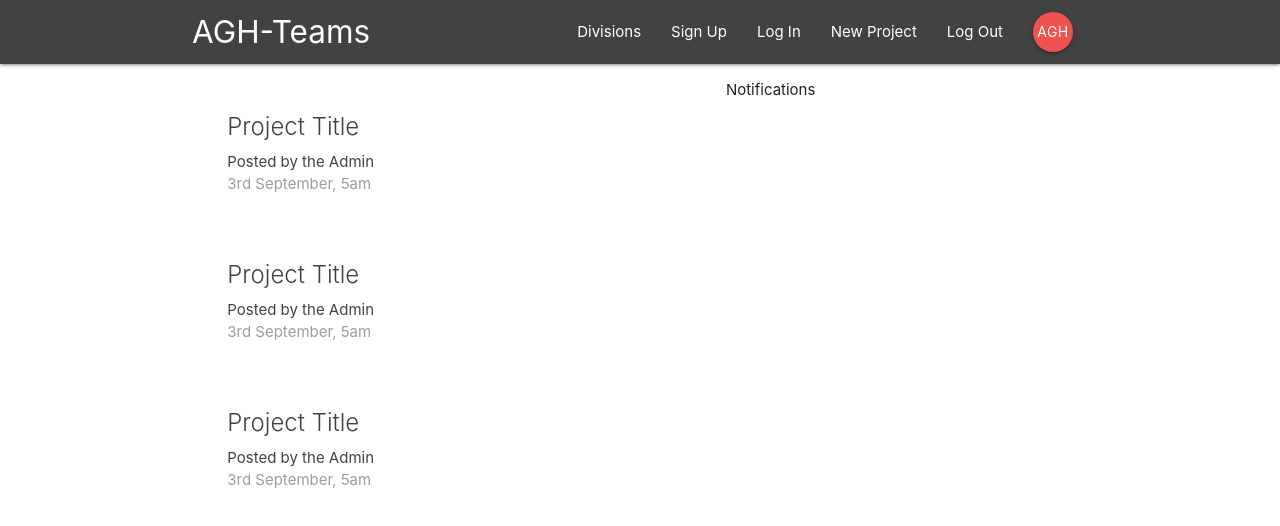
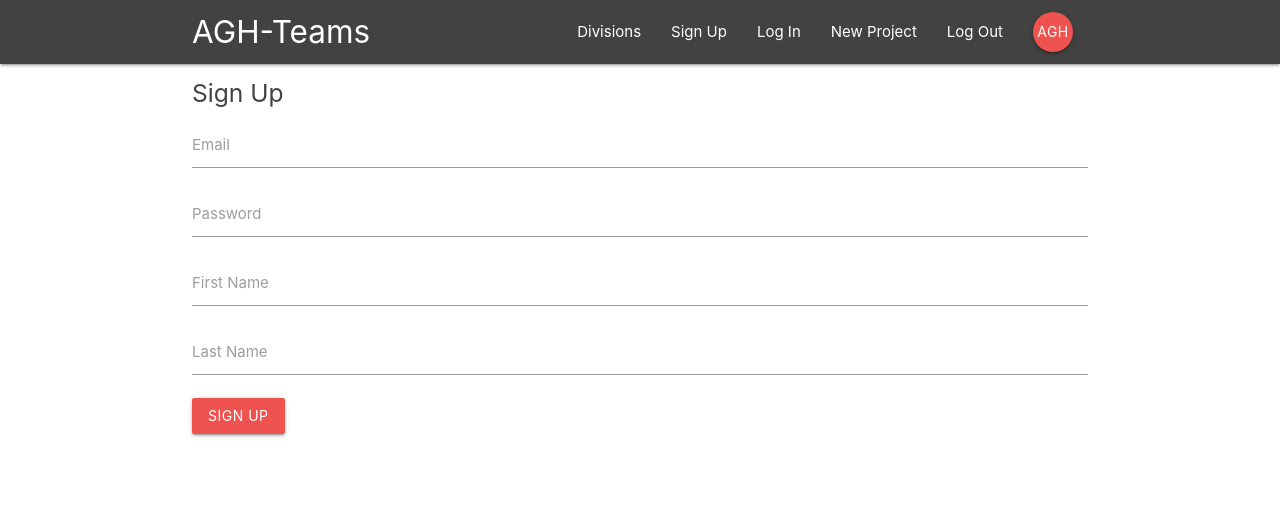
Before and after one commit to pidubiel/agh-teams, a React (Create React App) app: page /signup in a window 1280 px wide. Shown: the top 526 px of the page. Built offline with nearby package versions, Linux system fonts and the light colour scheme.

Commit message:
Added SignUp, SignIn and Project Components

```diff
--- a/src/App.js
+++ b/src/App.js
@@ -2,6 +2,9 @@
 import { BrowserRouter, Switch, Route } from 'react-router-dom'
 import Navbar from './components/layout/Navbar'
 import Dashboard from './components/dashboard/Dashboard'
+import ProjectDetails from './components/projects/ProjectDetails'
+import SignIn from './components/auth/SignIn'
+import SignUp from './components/auth/SignUp'
 
 class App extends Component {
   render(){
@@ -10,7 +13,10 @@
         <div className="App">
           <Navbar />
           <Switch>
-            <Route path="/" component={Dashboard} />
+            <Route exact path="/" component={Dashboard} />
+            <Route path="/project/:id" component={ProjectDetails} />
+            <Route path="/signin" component={SignIn} />
+            <Route path="/signup" component={SignUp} />
           </Switch>
         </div>
       </BrowserRouter>
--- a/src/components/auth/SignIn.js
+++ b/src/components/auth/SignIn.js
@@ -0,0 +1,40 @@
+import React, { Component } from 'react'
+
+class SignIn extends Component {
+  state = {
+    email: '',
+    password: ''
+  }
+  handleChange = (e) => {
+    //console.log(this.state);
+    this.setState({
+      [e.target.id]: e.target.value
+    })
+  }
+  handleSubmit = (e) => {
+    e.preventDefault();
+    console.log(this.state);
+  }
+  render() {
+    return (
+      <div className="container">
+        <form onSubmit={this.handleSubmit} className="white">
+          <h5 className="grey-text text-darken-3">Sign In</h5>
+          <div className="input-field">
+            <label htmlFor="email">Email</label>
+            <input type="email" id="email" onChange={this.handleChange}/>
+          </div>
+          <div className="input-field">
+            <label htmlFor="password">Password</label>
+            <input type="password" id="password" onChange={this.handleChange}/>
+          </div>
+          <div className="input-field">
+            <button className="btn red lighten-1 waves-effect waves-light">Login</button>
+          </div>
+        </form>
+      </div>
+    )
+  }
+}
+
+export default SignIn
--- a/src/components/auth/SignUp.js
+++ b/src/components/auth/SignUp.js
@@ -0,0 +1,51 @@
+import React, { Component } from 'react'
+
+class SignUp extends Component {
+  state = {
+    email: '',
+    password: '',
+    firstName: '',
+    lastName: '',
+    faculty: ''
+  }
+  handleChange = (e) => {
+    //console.log(this.state);
+    this.setState({
+      [e.target.id]: e.target.value
+    })
+  }
+  handleSubmit = (e) => {
+    e.preventDefault();
+    console.log(this.state);
+  }
+  render() {
+    return (
+      <div className="container">
+        <form onSubmit={this.handleSubmit} className="white">
+          <h5 className="grey-text text-darken-3">Sign Up</h5>
+          <div className="input-field">
+            <label htmlFor="email">Email</label>
+            <input type="email" id="email" onChange={this.handleChange}/>
+          </div>
+          <div className="input-field">
+            <label htmlFor="password">Password</label>
+            <input type="password" id="password" onChange={this.handleChange}/>
+          </div>
+          <div className="input-field">
+            <label htmlFor="firstName">First Name</label>
+            <input type="text" id="firstName" onChange={this.handleChange}/>
+          </div>
+          <div className="input-field">
+            <label htmlFor="lastName">Last Name</label>
+            <input type="text" id="lastName" onChange={this.handleChange}/>
+          </div>
+          <div className="input-field">
+            <button className="btn red lighten-1 waves-effect waves-light">Sign Up</button>
+          </div>
+        </form>
+      </div>
+    )
+  }
+}
+
+export default SignUp
--- a/src/components/projects/ProjectDetails.js
+++ b/src/components/projects/ProjectDetails.js
@@ -0,0 +1,21 @@
+import React from 'react'
+
+const ProjectDetails = (props) => {
+  const id = props.match.params.id;
+  return (
+    <div className="container section project-details">
+      <div className="card grey lighten-5 z-depth-0">
+        <div className="card-content">
+          <span className="card-title">Project Title - {id}</span>
+          <p>Lorem ipsum, dolor sit amet consectetur adipisicing elit. Hic natus esse fuga, voluptatem architecto, corrupti maiores nesciunt consequuntur earum quasi, quos quis. Odit accusantium vero beatae atque ipsam qui nulla!</p>
+        </div>
+        <div className="card-action grey lighten-4 grey-text">
+          <div>Posted by the Admin</div>
+          <div>2nd September, 2am</div>
+        </div>
+      </div>
+    </div>
+  )
+}
+
+export default ProjectDetails
--- a/src/components/projects/ProjectList.js
+++ b/src/components/projects/ProjectList.js
@@ -1,29 +1,12 @@
 import React from 'react'
+import ProjectSummary from './ProjectSummary'
 
 const ProjectList = () => {
   return (
     <div className="project-list section">
-      <div className="card z-depth-0 project-summary">
-        <div className="card-content grey-text text-darken-3">
-          <span className="card-title">Project Title</span>
-          <p>Posted by the Admin</p>
-          <p className="grey-text">3rd September, 5am</p>
-        </div>
-      </div>
-      <div className="card z-depth-0 project-summary">
-        <div className="card-content grey-text text-darken-3">
-          <span className="card-title">Project Title</span>
-          <p>Posted by the Admin</p>
-          <p className="grey-text">3rd September, 5am</p>
-        </div>
-      </div>
-      <div className="card z-depth-0 project-summary">
-        <div className="card-content grey-text text-darken-3">
-          <span className="card-title">Project Title</span>
-          <p>Posted by the Admin</p>
-          <p className="grey-text">3rd September, 5am</p>
-        </div>
-      </div>
+      <ProjectSummary />
+      <ProjectSummary />
+      <ProjectSummary />
     </div>
   )
 }
--- a/src/components/projects/ProjectSummary.js
+++ b/src/components/projects/ProjectSummary.js
@@ -0,0 +1,15 @@
+import React from 'react'
+
+const ProjectSummary = () => {
+  return (
+    <div className="card grey lighten-5 z-depth-2 project-summary">
+      <div className="card-content grey-text text-darken-3">
+        <span className="card-title">Project Title</span>
+        <p>Posted by the Admin</p>
+        <p className="grey-text">3rd September, 5am</p>
+      </div>
+    </div>
+  )
+}
+
+export default ProjectSummary
```
